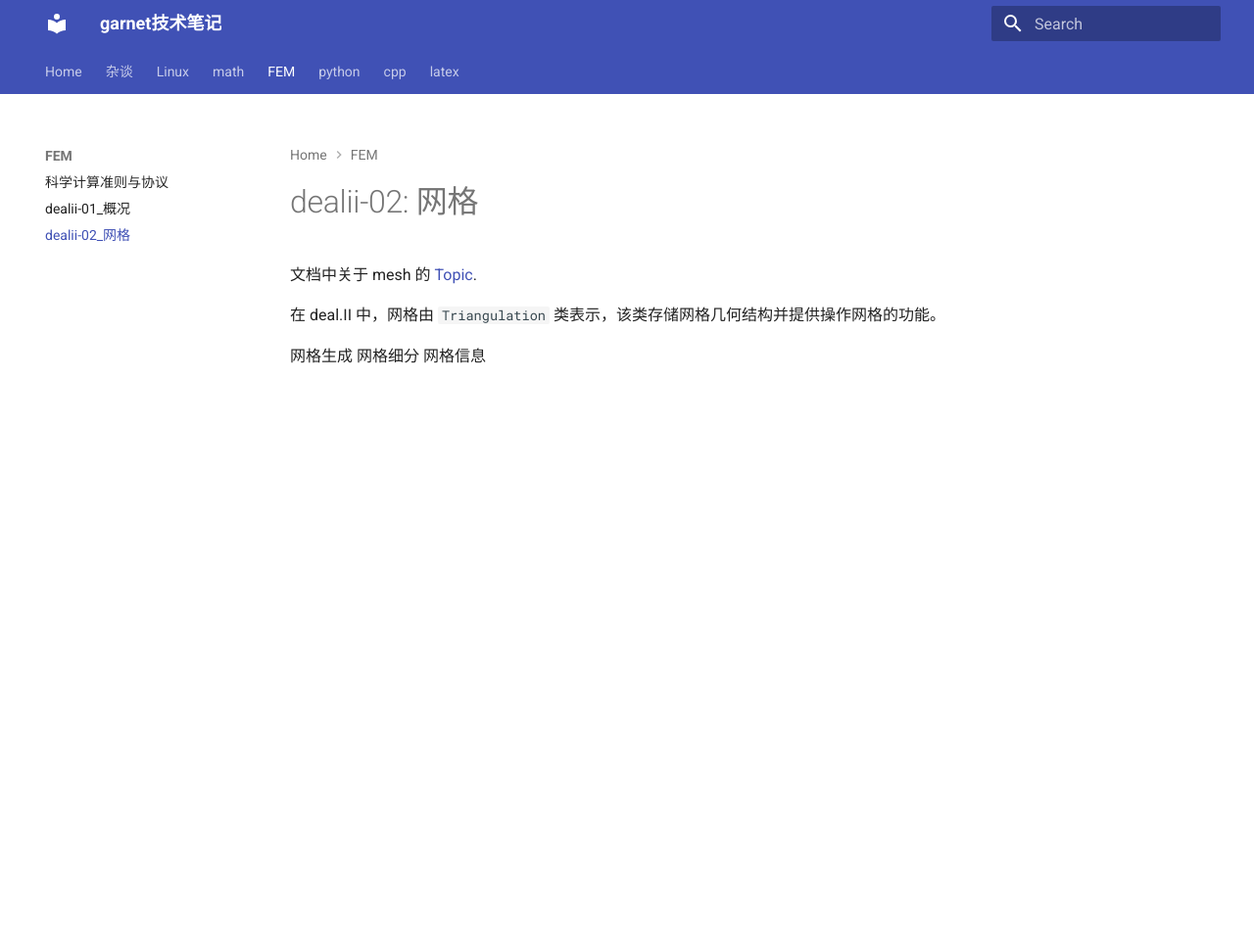
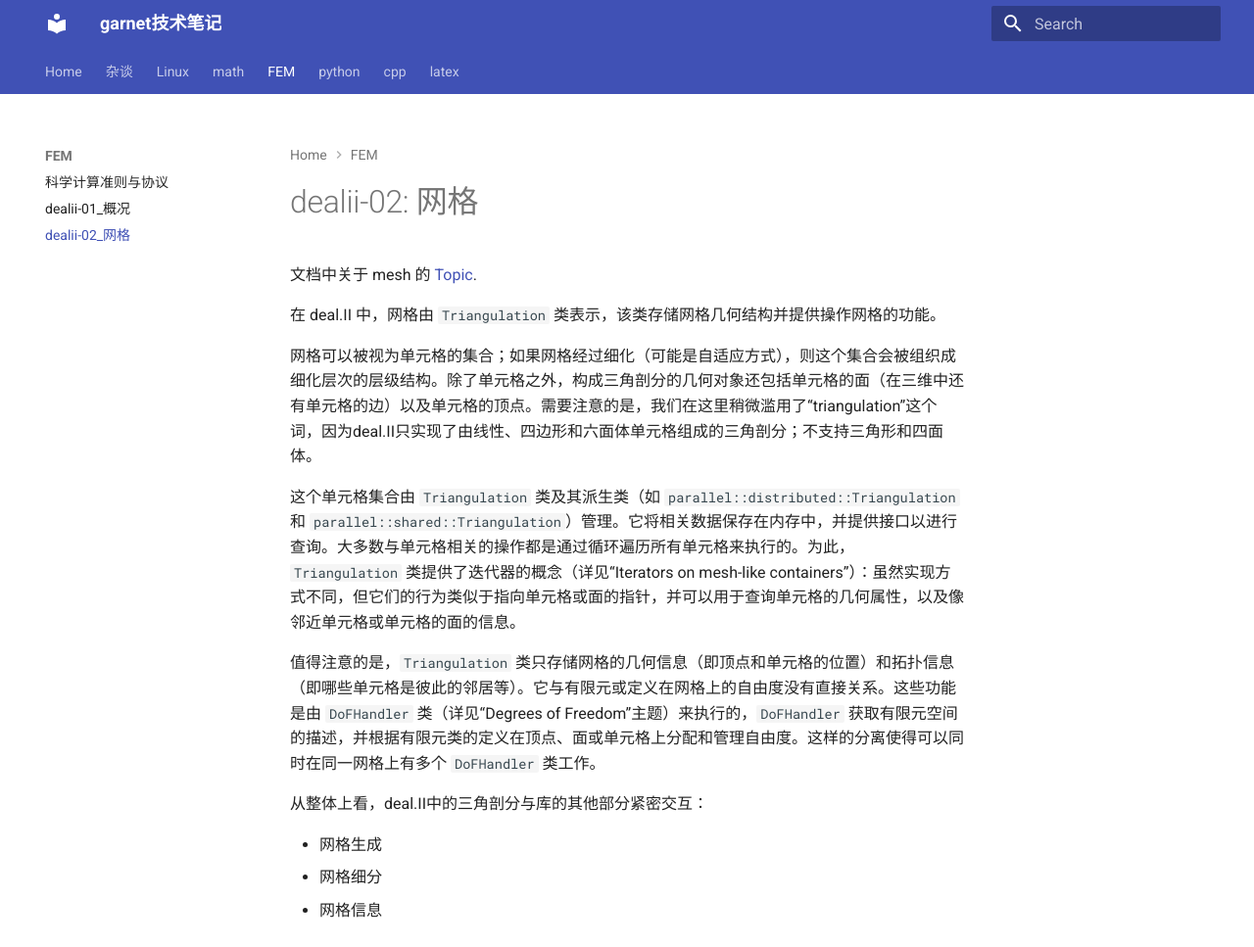
Before and after one commit to ymma98/technotes, an MkDocs documentation site: the page built from docs/FEM/dealii-02_网格.md, in a window 1280 px wide and 967 px high. Shown: the whole window at 98% size. Built offline with MkDocs 1.6.1 and Material for MkDocs 9.7.7, drawn with Linux system fonts in a browser that asks for light colours.

Commit message:
docs/FEM/dealii-02_网格.md updated from https://stackedit.cn/

```diff
--- a/docs/FEM/dealii-02_网格.md
+++ b/docs/FEM/dealii-02_网格.md
@@ -4,10 +4,21 @@
 
 在 deal.II 中，网格由 `Triangulation` 类表示，该类存储网格几何结构并提供操作网格的功能。
 
-网格生成
-网格细分
-网格信息
+网格可以被视为单元格的集合；如果网格经过细化（可能是自适应方式），则这个集合会被组织成细化层次的层级结构。除了单元格之外，构成三角剖分的几何对象还包括单元格的面（在三维中还有单元格的边）以及单元格的顶点。需要注意的是，我们在这里稍微滥用了“triangulation”这个词，因为deal.II只实现了由线性、四边形和六面体单元格组成的三角剖分；不支持三角形和四面体。
+
+这个单元格集合由 `Triangulation` 类及其派生类（如 `parallel::distributed::Triangulation` 和 `parallel::shared::Triangulation`）管理。它将相关数据保存在内存中，并提供接口以进行查询。大多数与单元格相关的操作都是通过循环遍历所有单元格来执行的。为此，`Triangulation` 类提供了迭代器的概念（详见“Iterators on mesh-like containers”）：虽然实现方式不同，但它们的行为类似于指向单元格或面的指针，并可以用于查询单元格的几何属性，以及像邻近单元格或单元格的面的信息。
+
+值得注意的是，`Triangulation` 类只存储网格的几何信息（即顶点和单元格的位置）和拓扑信息（即哪些单元格是彼此的邻居等）。它与有限元或定义在网格上的自由度没有直接关系。这些功能是由 `DoFHandler` 类（详见“Degrees of Freedom”主题）来执行的，`DoFHandler` 获取有限元空间的描述，并根据有限元类的定义在顶点、面或单元格上分配和管理自由度。这样的分离使得可以同时在同一网格上有多个 `DoFHandler` 类工作。
+
+从整体上看，deal.II中的三角剖分与库的其他部分紧密交互：
+
+
+
+
+* 网格生成
+* 网格细分
+* 网格信息
 <!--stackedit_data:
-eyJoaXN0b3J5IjpbMTkwMzIyNTU4NCwtOTQxNDUxNjI0LC00MD
-M5NzM4LDEwOTA5NDgyOV19
+eyJoaXN0b3J5IjpbNjUwNzM3NTAxLDE5MDMyMjU1ODQsLTk0MT
+Q1MTYyNCwtNDAzOTczOCwxMDkwOTQ4MjldfQ==
 -->
```
